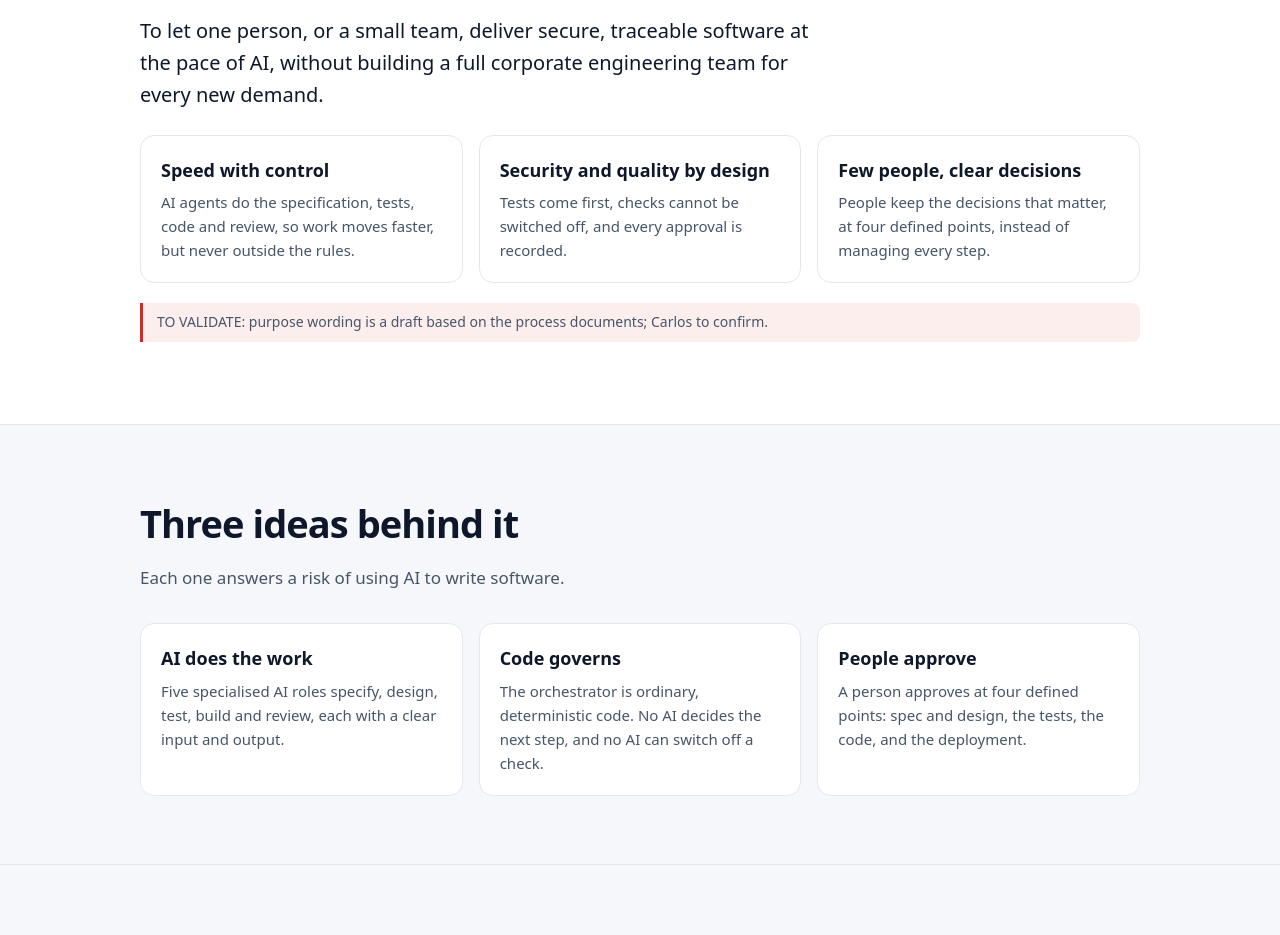
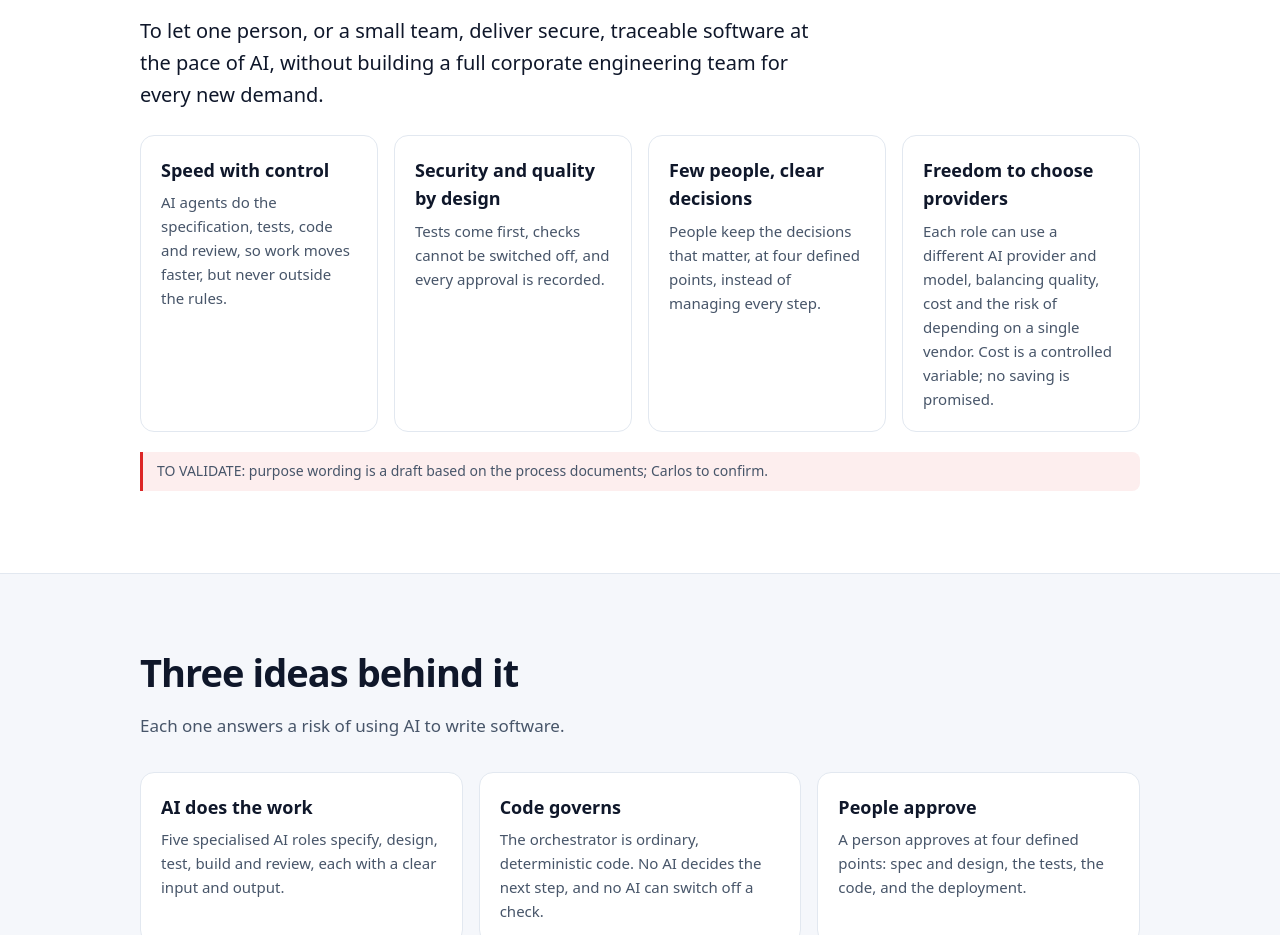
Before and after one commit to carlosyano/Spec2Run, a plain HTML site: page index.html in a window 1280 px wide. Shown: the part 780-1715 px from the top of the page. Drawn offline with Linux system fonts and the light colour scheme.

Commit message:
Add provider freedom to purpose section
Co-Authored-By: Claude Sonnet 5.5 <noreply@anthropic.com>

```diff
--- a/index.html
+++ b/index.html
@@ -75,6 +75,7 @@ footer{padding:36px 0;border-top:1px solid var(--line);color:var(--mut);font-siz
 <div class="card"><h3 data-i="go1h"></h3><p data-i="go1p"></p></div>
 <div class="card"><h3 data-i="go2h"></h3><p data-i="go2p"></p></div>
 <div class="card"><h3 data-i="go3h"></h3><p data-i="go3p"></p></div>
+<div class="card"><h3 data-i="go4h"></h3><p data-i="go4p"></p></div>
 </div><p class="note" data-i="go_note"></p></div></section>
 
 <section class="alt"><div class="wrap"><h2 data-i="pr_h"></h2><p class="sub" data-i="pr_p"></p>
@@ -171,6 +172,7 @@ go_p:"To let one person, or a small team, deliver secure, traceable software at
 go1h:"Speed with control",go1p:"AI agents do the specification, tests, code and review, so work moves faster, but never outside the rules.",
 go2h:"Security and quality by design",go2p:"Tests come first, checks cannot be switched off, and every approval is recorded.",
 go3h:"Few people, clear decisions",go3p:"People keep the decisions that matter, at four defined points, instead of managing every step.",
+go4h:"Freedom to choose providers",go4p:"Each role can use a different AI provider and model, balancing quality, cost and the risk of depending on a single vendor. Cost is a controlled variable; no saving is promised.",
 go_note:"TO VALIDATE: purpose wording is a draft based on the process documents; Carlos to confirm.",
 nav_how:"How it works",nav_roles:"Roles",nav_gains:"Expected gains",nav_theory:"Foundations",nav_deep:"Deep dive",nav_pilot:"Pilot",
 tag:"Version 1.1 · Specification-first delivery with AI agents",
@@ -246,6 +248,7 @@ go_p:"Permitir que uma pessoa, ou uma equipe pequena, entregue software seguro e
 go1h:"Velocidade com controle",go1p:"Agentes de IA fazem especificação, testes, código e revisão, então o trabalho anda mais rápido, mas nunca fora das regras.",
 go2h:"Segurança e qualidade desde o desenho",go2p:"Os testes vêm primeiro, as verificações não podem ser desligadas e toda aprovação fica registrada.",
 go3h:"Poucas pessoas, decisões claras",go3p:"As pessoas ficam com as decisões que importam, em quatro pontos definidos, em vez de gerir cada etapa.",
+go4h:"Liberdade de escolher fornecedores",go4p:"Cada papel pode usar um fornecedor e um modelo de IA diferentes, equilibrando qualidade, custo e o risco de depender de um único fornecedor. O custo é uma variável controlada; nenhuma economia é prometida.",
 go_note:"VALIDAR: a redação do objetivo é um rascunho baseado nos documentos do processo; Carlos confirma.",
 nav_how:"Como funciona",nav_roles:"Papéis",nav_gains:"Ganhos esperados",nav_theory:"Fundamentos",nav_deep:"Aprofundamento",nav_pilot:"Piloto",
 tag:"Versão 1.1 · Entrega orientada por especificação, com agentes de IA",
```
